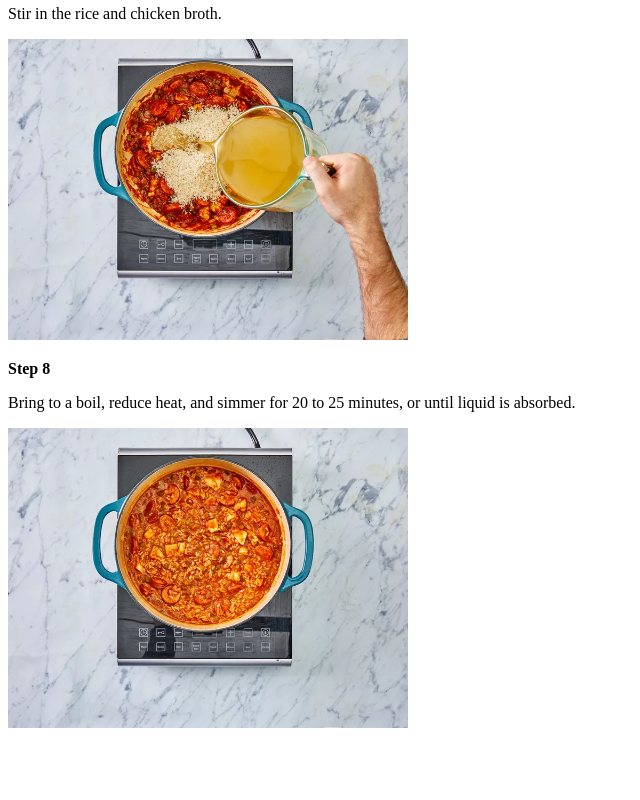
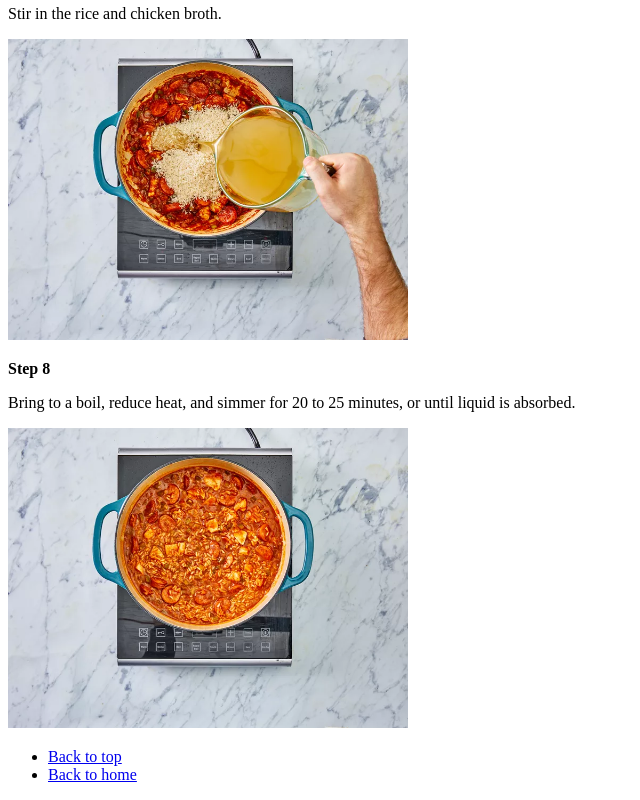
Before and after one commit to BinkSan3/odin-recipes, a plain HTML site: page recipes/jambalaya.html in a window 1280 px wide. Shown: the part 4911-5711 px from the top of the page, without its empty margins (0-640 px from the left). Before the commit the page ends 5651 px from the top, so only its background shows below. Drawn offline with Linux system fonts and the light colour scheme.

Commit message:
Add home buttons

```diff
--- a/recipes/jambalaya.html
+++ b/recipes/jambalaya.html
@@ -107,6 +107,11 @@
         <p>Bring to a boil, reduce heat, and simmer for 20 to 25 minutes, or until liquid is absorbed.</p>
         <img src="../images/step8.jpg" alt="image of the finished pot" width="400">
 
+    <ul>
+        <li><a href="jambalaya.html">Back to top</a></li>
+        <li><a href="../index.html">Back to home</a></li>
+    </ul>
+
 
     </body>
 </html>
```
